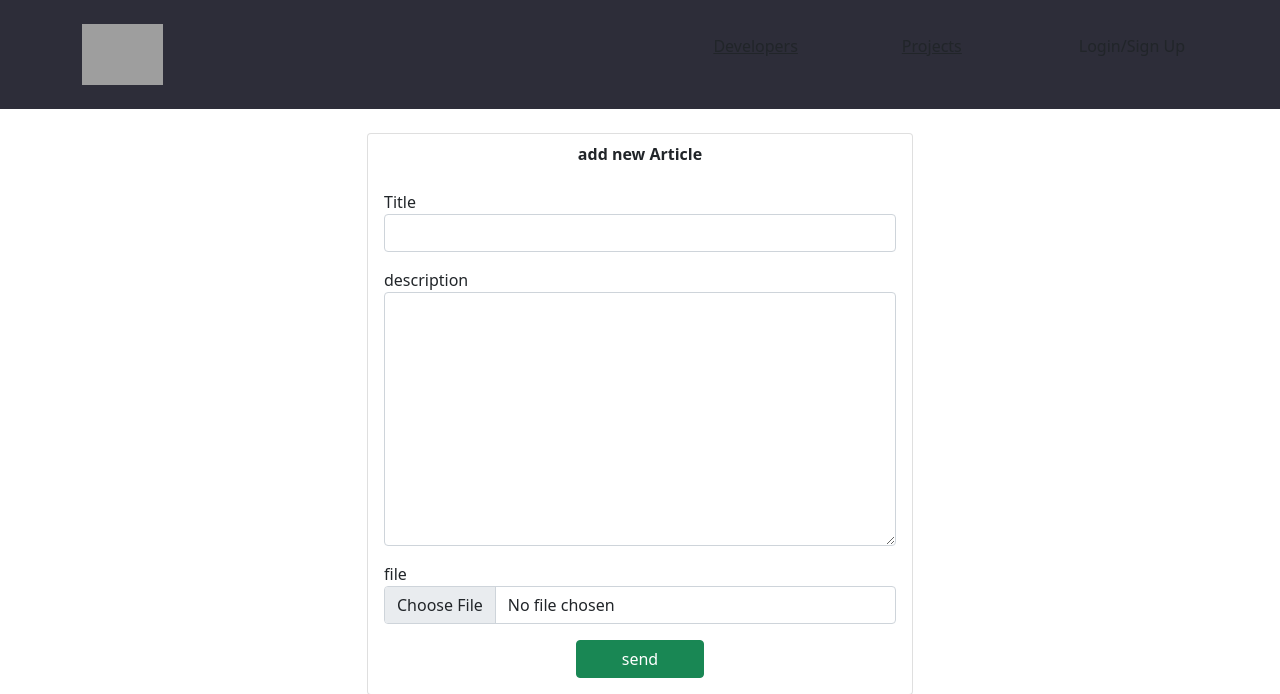
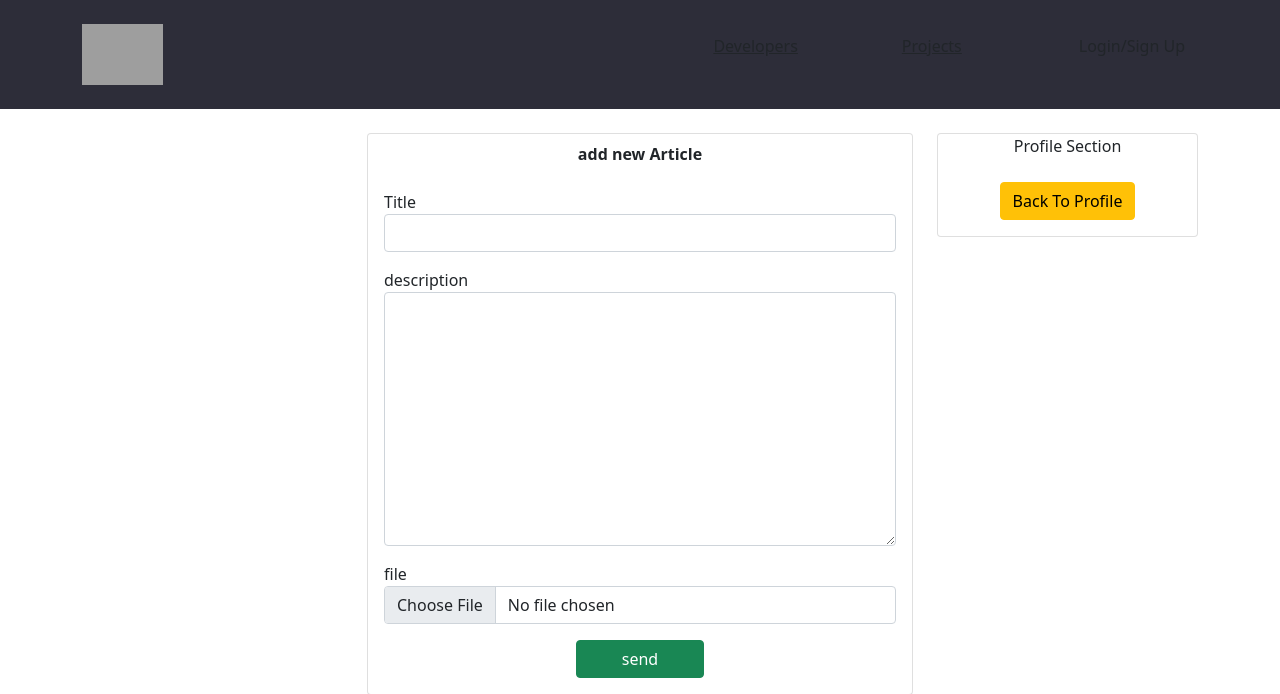
Before and after one commit to capamir/article, a Django app: page /article/profile/add_article/ in a window 1280 px wide. Shown: the top 694 px of the page. Run offline with Django 4.2, Linux system fonts and the light colour scheme; grey boxes are pictures that could not be loaded.

Commit message:
add backtoprofile section for add_new_article.html

```diff
--- a/userPanel_module/templates/userPanel_module/student_view/add_new_article.html
+++ b/userPanel_module/templates/userPanel_module/student_view/add_new_article.html
@@ -36,6 +36,16 @@
                         </div>
                     </div>
                 </div>
+                <div class="col-md-3">
+                    <div class="card text-center">
+                        <div class="card-title">
+                            Profile Section
+                        </div>
+                        <div class="card-body">
+                            <a href="{% url 'account:account' %}" class="btn btn-warning btn-md">Back To Profile</a>
+                        </div>
+                    </div>
+                </div>
             </div>
         </div>
     </main>
```
